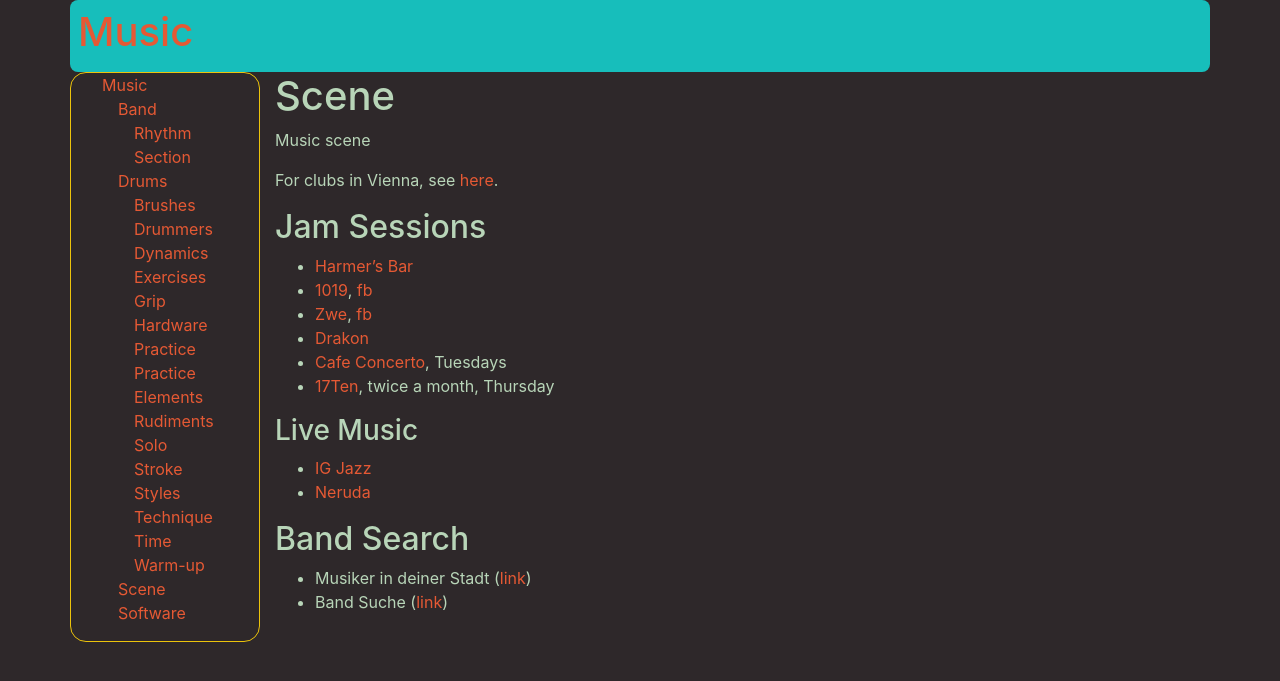
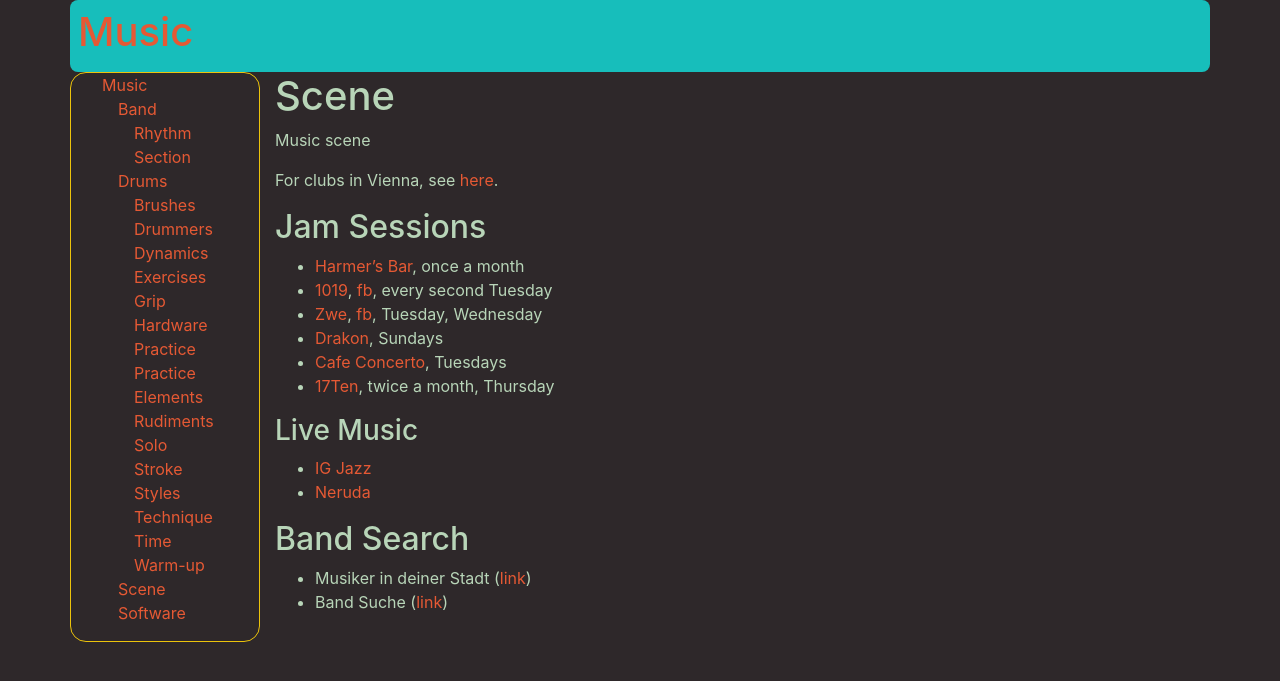
Before and after one commit to MisterY/music-site, a Jekyll site: the page built from scene.md, in a window 1280 px wide. Shown: the top 681 px of the page. Built offline with Jekyll 4.4.1, drawn with Linux system fonts in a browser that asks for light colours; nearby versions of some CDN libraries; our own code applies the rules of GitHub Pages for plain Markdown files.

Commit message:
frequency for other venues

```diff
--- a/scene.md
+++ b/scene.md
@@ -6,10 +6,10 @@ For clubs in Vienna, see [here](http://austria.alensiljak.tk/entertainment/music
 
 ## Jam Sessions
 
-- [Harmer's Bar](https://www.facebook.com/groups/755242204543045/)
-- [1019](https://www.1019jazzclub.at/), [fb](https://www.facebook.com/1019jazzclub/)
-- [Zwe](http://www.zwe.cc/), [fb](https://www.facebook.com/jazzcafezwe/)
-- [Drakon](https://www.facebook.com/Drakon-386418171399681/)
+- [Harmer's Bar](https://www.facebook.com/groups/755242204543045/), once a month
+- [1019](https://www.1019jazzclub.at/), [fb](https://www.facebook.com/1019jazzclub/), every second Tuesday
+- [Zwe](http://www.zwe.cc/), [fb](https://www.facebook.com/jazzcafezwe/), Tuesday, Wednesday
+- [Drakon](https://www.facebook.com/Drakon-386418171399681/), Sundays
 - [Cafe Concerto](http://www.cafeconcerto.at/), Tuesdays
 - [17Ten](http://www.17ten.at/termine.html), twice a month, Thursday
 
```
